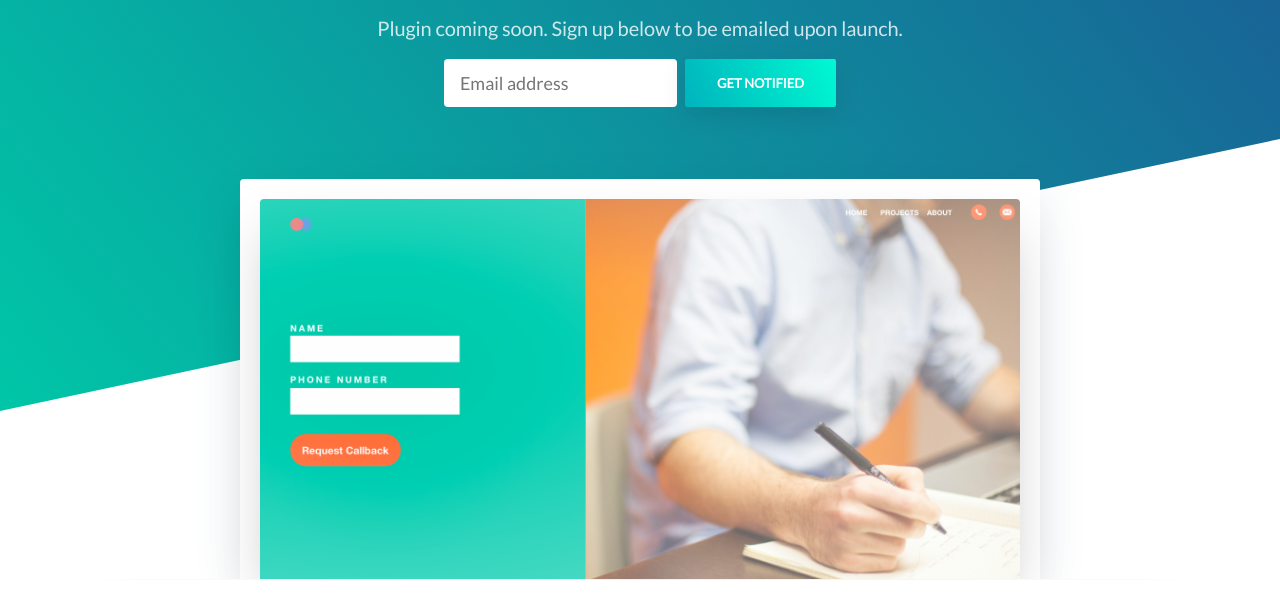
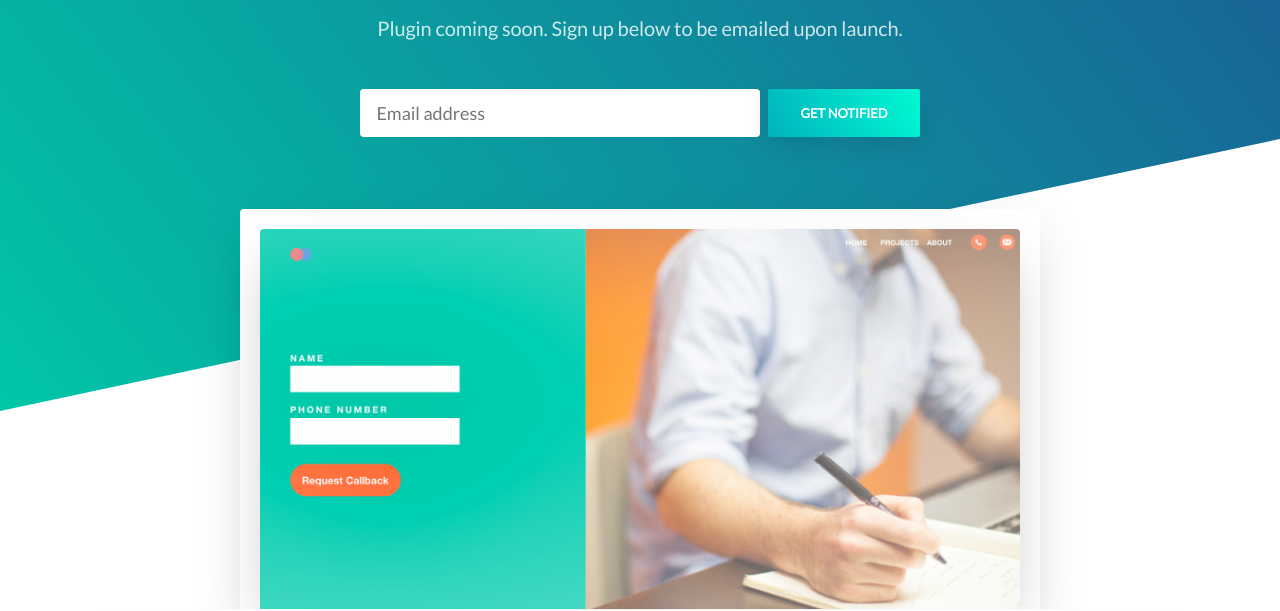
Before and after one commit to kiteframe/wp-request-callback-site, a website: page index.html in a window 1280 px wide. Shown: the part 229-840 px from the top of the page. Drawn offline with nearby package versions, Linux system fonts and the light colour scheme; files that its build step writes are made by us from their sources; files whose address does not match are found by name.

Commit message:
Refactor style of CTA

```diff
--- a/index.html
+++ b/index.html
@@ -20,7 +20,7 @@
                 <p class="hero-paragraph is-revealing"> Plugin coming soon. Sign up below to be emailed upon launch.</p>
                 <form class="hero-cta is-revealing" name="notification-signup" method="POST" netlify-honeypot="bot-field" netlify>
                     <label class="hidden">Don’t fill this out if you're human: <input name="bot-field" /></label>
-                    <input type="text" name="email" placeholder="Email address" class="mr-8" />
+                    <input type="text" name="email" class="email" placeholder="Email address" class="mr-8" />
                     <button type="submit" class="button button-secondary button-shadow">Get notified</button>
                 </form>
                 <div class="hero-media">
--- a/src/scss/layout/_main.scss
+++ b/src/scss/layout/_main.scss
@@ -42,3 +42,17 @@ main {
     margin-top: 9px;
     padding-bottom: 9px;
 }
+
+.hero-cta {
+    padding-top: 20px;
+
+    @media (min-width: 641px) {
+        padding-top: 30px;
+    }
+}
+
+.email {
+    @media (min-width: 641px) {
+        width: 400px;
+    }
+}
```
